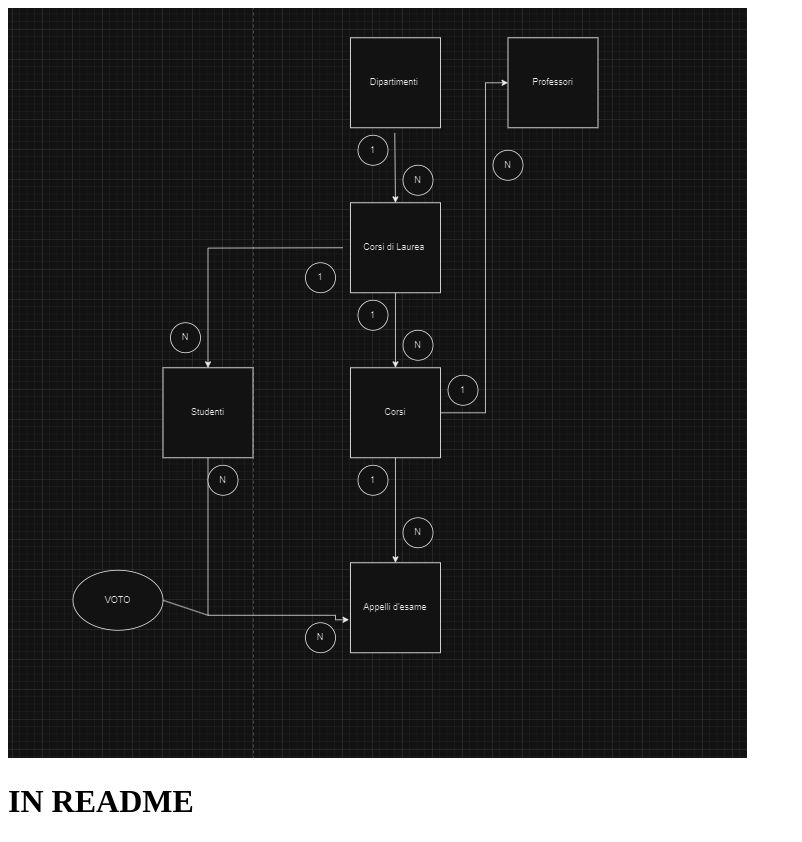
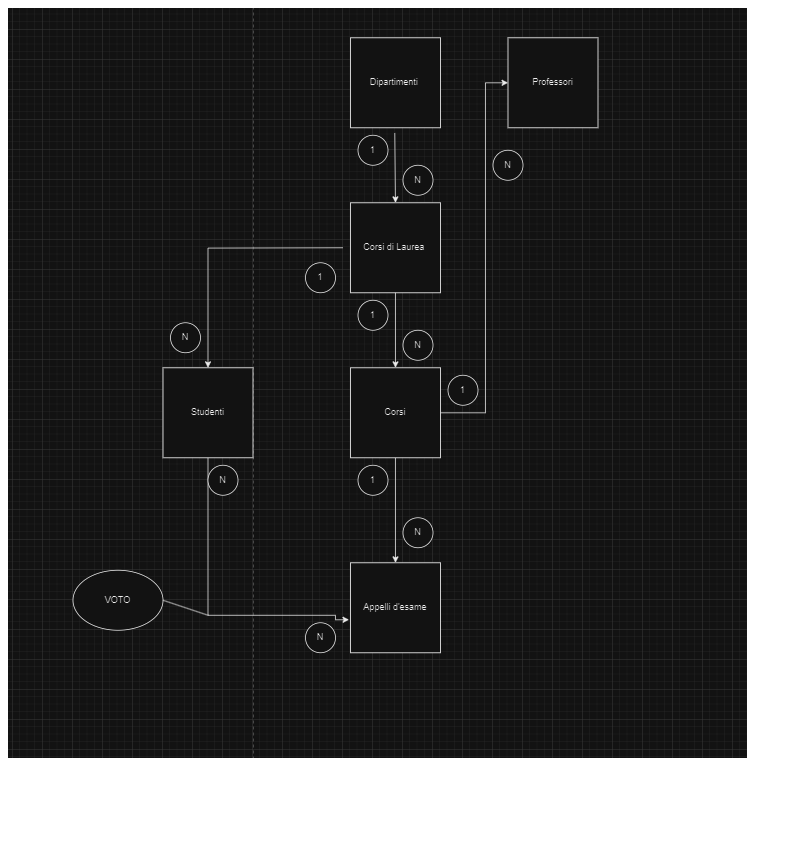
Before and after one commit to DarioOliviero24/db-university, a plain HTML site: page index.html in a window 1280 px wide. Shown: the whole page, without its empty margins (0-802 px from the left). After the commit the page ends 800 px from the top, so only its background shows below. Drawn offline with Linux system fonts and the light colour scheme.

Commit message:
Creati fogli specifici per ogni esercizio

```diff
--- a/index.html
+++ b/index.html
@@ -8,8 +8,5 @@
 <body>
     <!--ESERCIZIO DI VENERDI 4 OTTOBRE-->
     <img src="/img/img2.png" alt="img">
-
-    <!--ESERCIZIO DI LUNEDI 7 OTTOBRE-->
-    <h1>IN README</h1>
 </body>
 </html>
```
Also changed, not shown: 7 ottobre/select.txt (added), 8 OTTOBRE/group-by.txt (added), 8 OTTOBRE/join.txt (added), 1 other file.
